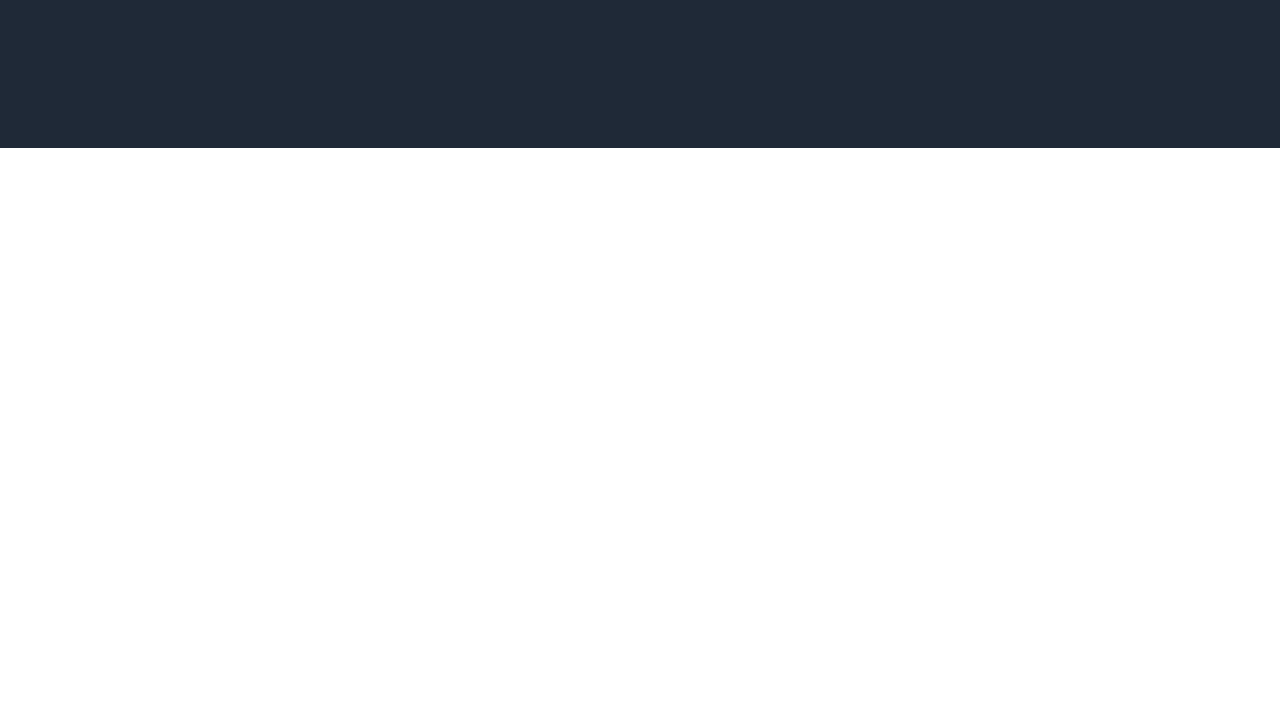
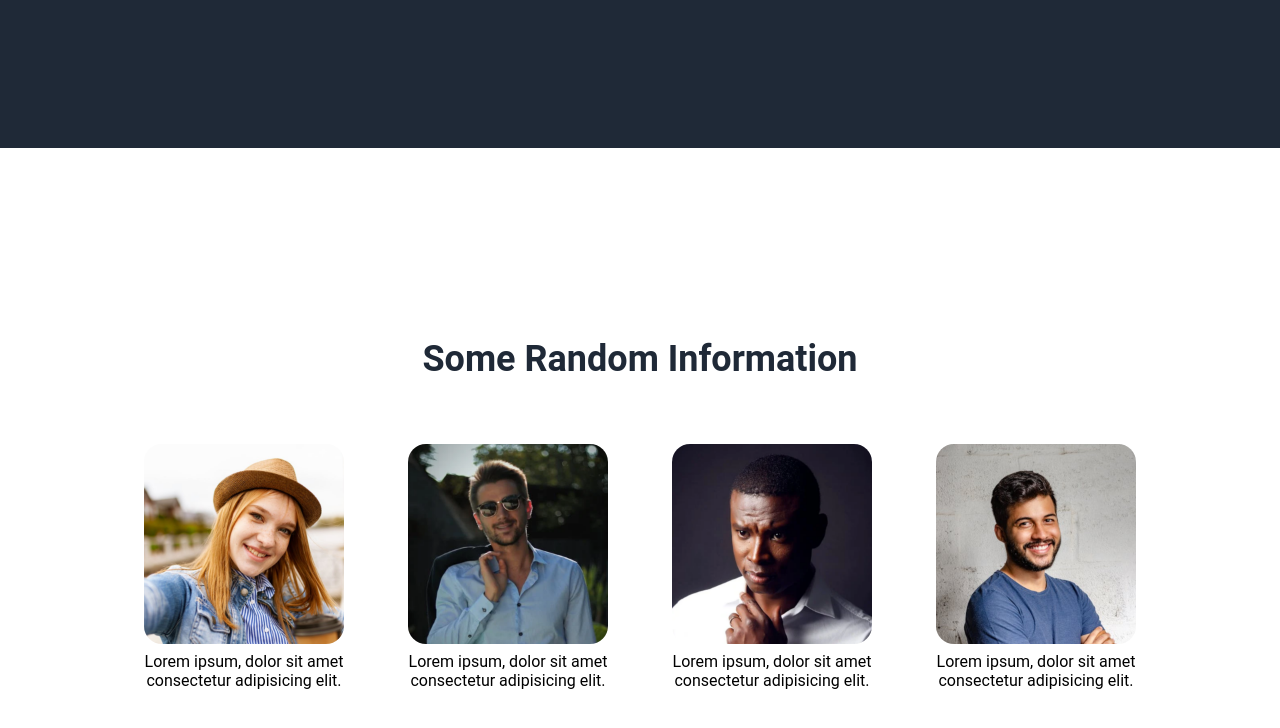
Before and after one commit to ImNotTheBoi/odin-landing-page, a plain HTML site: page index.html in a window 1280 px wide. Shown: the part 584-1312 px from the top of the page. Drawn offline with Linux system fonts and the light colour scheme.

Commit message:
Section 2
Complete the 2nd section of the website

```diff
--- a/index.html
+++ b/index.html
@@ -28,6 +28,44 @@
         </main>
     </section>
     <section class="section-2">
+        <div id="info-text">
+            Some Random Information
+        </div>
+        <main>
+            <ul>
+                <li>
+                    <div>
+                        <img src="images/picture1.png" alt="e">
+                        <div>
+                            Lorem ipsum, dolor sit amet consectetur adipisicing elit.
+                        </div>
+                    </div>
+                </li>
+                <li>
+                    <div>
+                        <img src="images/picture2.png" alt="e">
+                        <div>
+                            Lorem ipsum, dolor sit amet consectetur adipisicing elit.
+                        </div>
+                    </div>
+                </li>
+                <li>
+                    <div>
+                        <img src="images/picture3.png" alt="e">
+                        <div>
+                            Lorem ipsum, dolor sit amet consectetur adipisicing elit.
+                        </div>
+                    </div>
+                </li>
+                <li>
+                    <div>
+                        <img src="images/picture4.png" alt="e">
+                        <div>
+                            Lorem ipsum, dolor sit amet consectetur adipisicing elit.
+                        </div>
+                    </div>
+                </li>
+        </main>
     </section>
 </body>
 </html>
--- a/style.css
+++ b/style.css
@@ -1,3 +1,4 @@
+/* Global Properties */
 body {
     margin: 0;
     padding: 0;
@@ -6,6 +7,12 @@ body {
     font-family: "Roboto", sans-serif;
 }
 
+ul {
+    margin: 0;
+    padding: 0;
+    list-style: none;
+}
+/* Section 1 */
 .section-1 {
     display: flex;
     background-color: #1F2937;
@@ -28,9 +35,6 @@ header {
 }
 
 header ul {
-    margin: 0;
-    padding: 0;
-    list-style: none;
     font-size: 18px;
     color: #e5e7eb;
     display: flex;
@@ -64,6 +68,7 @@ header ul {
 .section-1 img {
     display: flex;
     max-width: 600px;
+    border-radius: 18px;
 }
 
 .section-1 button {
@@ -76,10 +81,37 @@ header ul {
     max-width: 125px;
     font-weight: bold;
 }
-
+/* Section 2 */
 .section-2 {
     display: flex;
     padding: 16px 128px;
     flex-direction: column;
     height: 700px;
+    align-items: center;
+    justify-content: center;
 }
+
+.section-2 #info-text {
+    font-size: 36px;
+    font-weight: bolder;
+    color: #1F2937;
+    margin-bottom: 64px;
+}
+
+.section-2 ul {
+    display: flex;
+    gap: 64px;
+}
+
+.section-2 li {
+    text-align: center;
+    width: 200px;
+}
+
+.section-2 img {
+    border-radius: 18px;
+    display: block;
+    width: 200px;
+    height: auto;
+    margin-bottom: 8px;
+}
```
Also changed, not shown: images/picture1.png (added), images/picture2.png (added), images/picture3.png (added), images/picture4.png (added), 1 other file.
